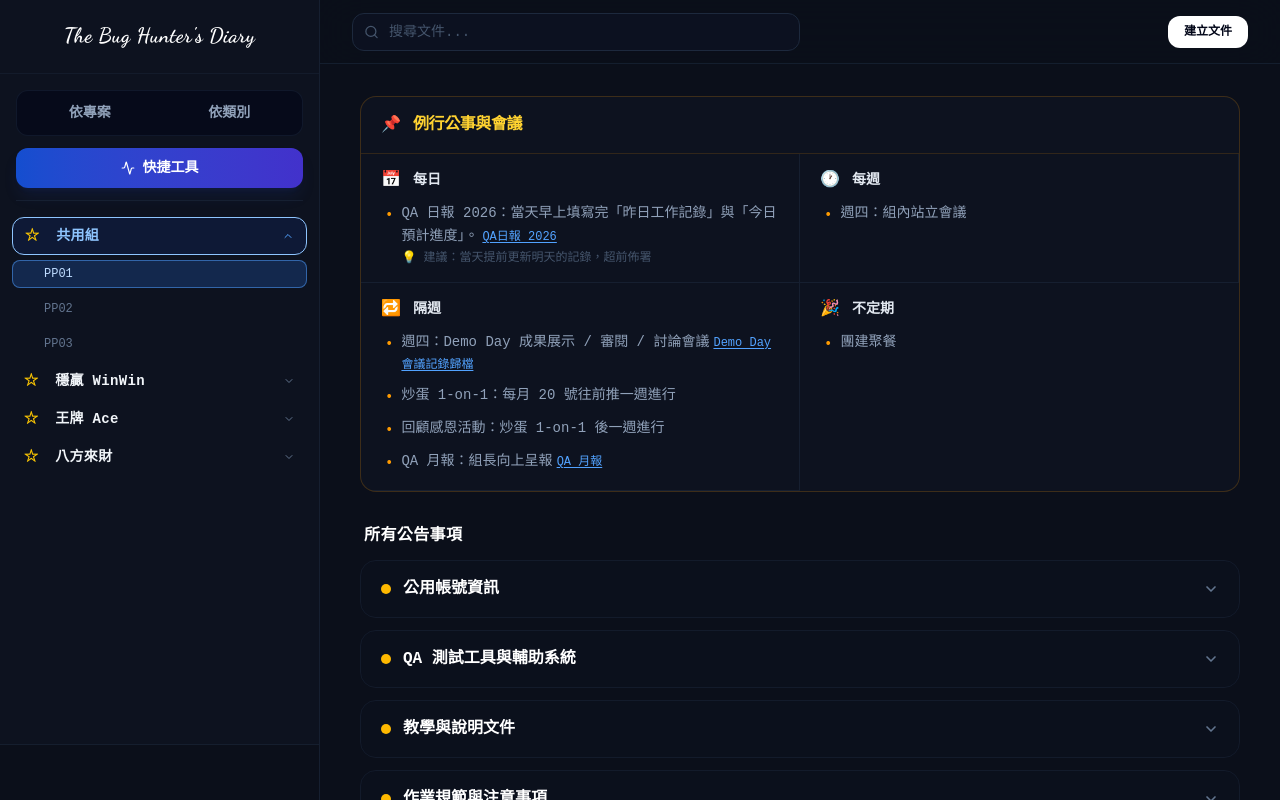
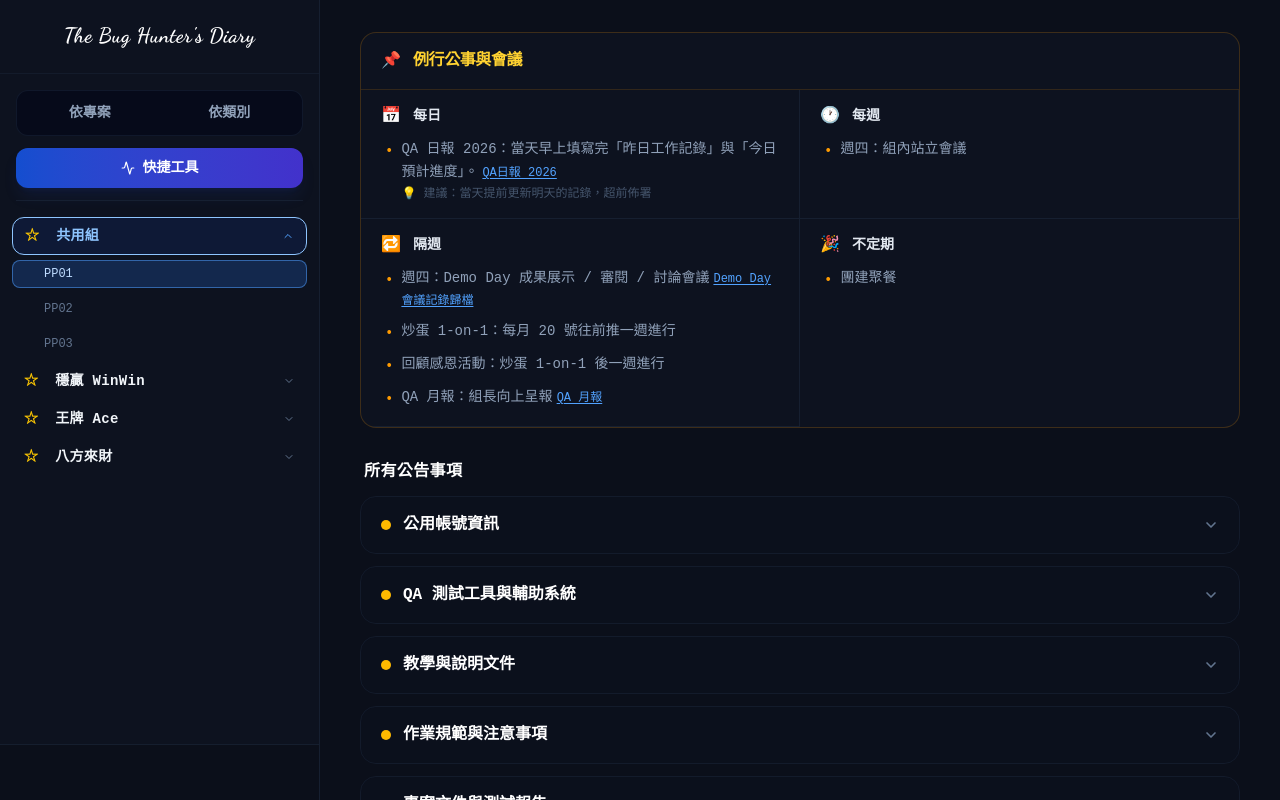
Before and after one commit to cloud52321/QA, a Next.js app: page / in a window 1280 px wide. Built offline with nearby package versions, Linux system fonts and the light colour scheme.

Commit message:
Add files via upload

```diff
--- a/src/app/LLMWiki.tsx
+++ b/src/app/LLMWiki.tsx
@@ -314,24 +314,6 @@ const LLMWiki: React.FC = () => {
       </aside>
 
       <main className="flex-1 flex flex-col min-w-0 bg-[#0b0f1a]">
-        <header className="h-16 border-b border-slate-800/60 flex items-center justify-between px-8 bg-[#0b0f1a]/60 backdrop-blur-xl z-20 flex-shrink-0">
-          <div className="relative w-full max-w-md">
-            <Search className="absolute left-3 top-1/2 -translate-y-1/2 text-slate-600" size={15} />
-            <input
-              type="text"
-              value={searchQuery}
-              onChange={e => setSearchQuery(e.target.value)}
-              placeholder="搜尋文件..."
-              className="w-full bg-slate-900/40 border border-slate-800 rounded-xl py-2 pl-9 pr-4 text-sm focus:outline-none focus:border-blue-500/50 focus:ring-2 focus:ring-blue-500/5 transition-all text-slate-200 placeholder:text-slate-600"
-            />
-          </div>
-          <div className="flex items-center gap-3">
-            <button className="bg-white text-slate-950 hover:bg-slate-200 px-4 py-2 rounded-xl text-xs font-bold transition-all">
-              建立文件
-            </button>
-          </div>
-        </header>
-
         <div className="flex-1 overflow-y-auto">
           <div className="w-full px-10 py-8">
             {renderContent()}
```
